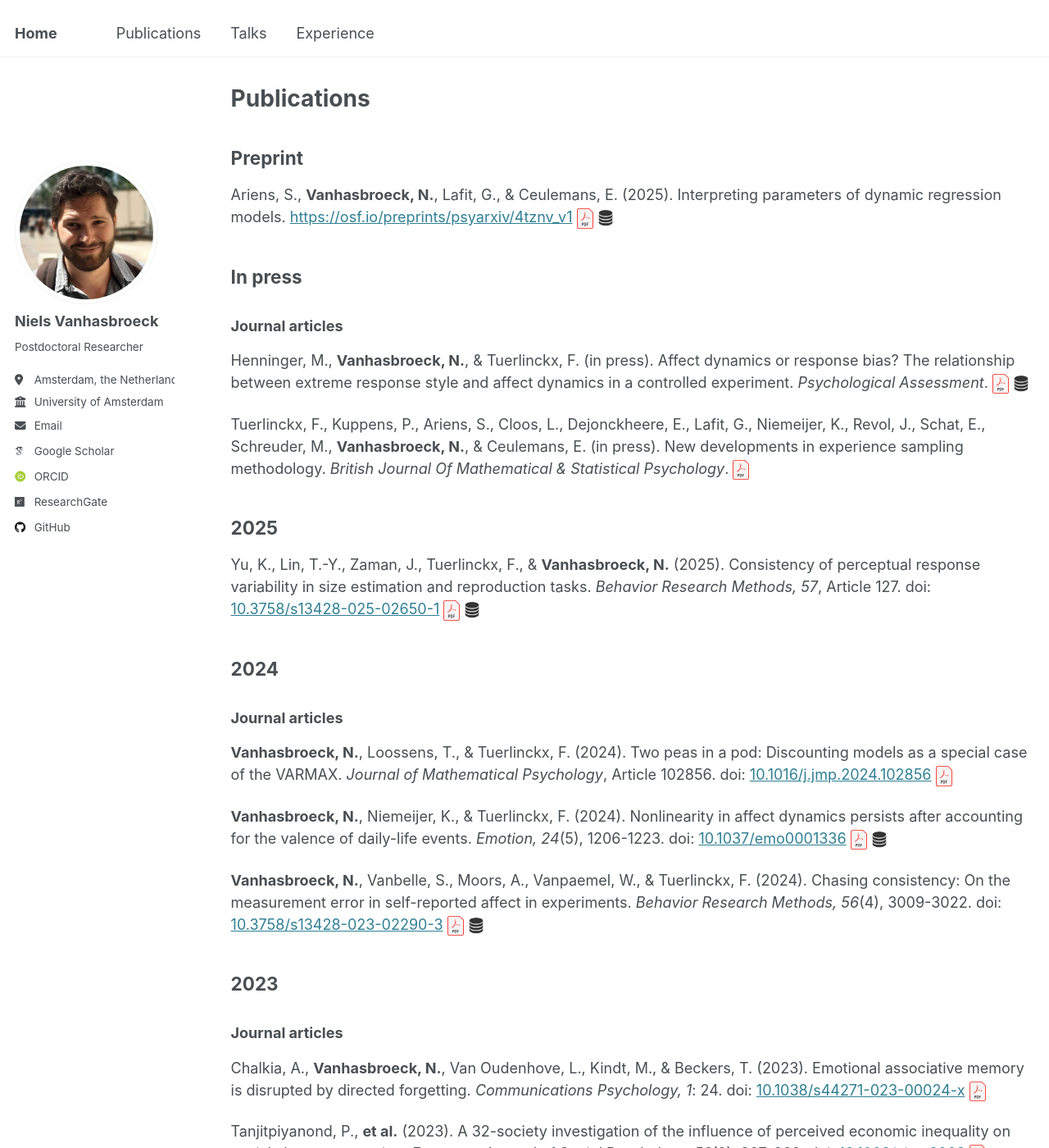
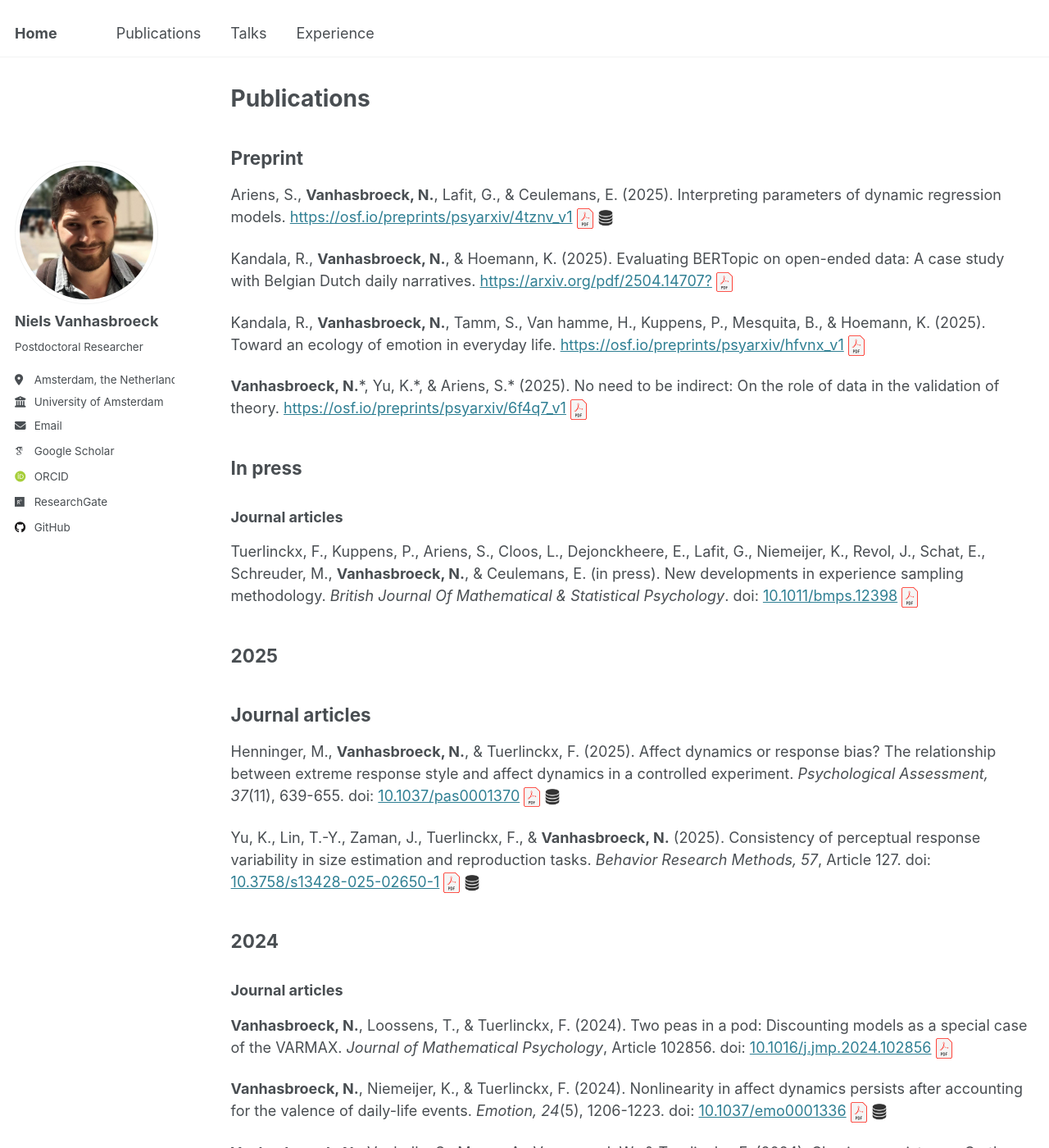
Before and after one commit to ndpvh/ndpvh.github.io, a Jekyll site: the page built from _pages/publications.md, in a window 1280 px wide and 1400 px high. Shown: the whole window at 82% size. Built offline with Jekyll 4.4.1, drawn with Linux system fonts in a browser that asks for light colours; some web fonts are replaced.

Commit message:
Update publication list

```diff
--- a/_pages/publications.md
+++ b/_pages/publications.md
@@ -12,6 +12,15 @@ Ariens, S., **Vanhasbroeck, N.**, Lafit, G., & Ceulemans, E. (2025). Interpretin
 <a href="../files/Ariens_2025_IDPRM.pdf" download><image src="../images/pdf.svg" width="20rem"/></a>
 <a href="https://gitlab.kuleuven.be/u0133721/impulseR"><image src="../images/repository.png" width="20rem"/></a>
 
+Kandala, R., **Vanhasbroeck, N.**, & Hoemann, K. (2025). Evaluating BERTopic on open-ended data: A case study with Belgian Dutch daily narratives. <a href="https://arxiv.org/pdf/2504.14707?">https://arxiv.org/pdf/2504.14707?</a>
+<a href="../files/Kandala_2025_EBO.pdf" download><image src="../images/pdf.svg" width="20rem"/></a>
+
+Kandala, R., **Vanhasbroeck, N.**, Tamm, S., Van hamme, H., Kuppens, P., Mesquita, B., & Hoemann, K. (2025). Toward an ecology of emotion in everyday life. <a href="https://osf.io/preprints/psyarxiv/hfvnx_v1">https://osf.io/preprints/psyarxiv/hfvnx_v1</a>
+<a href="../files/Kandala_2025_TEEEL.pdf" download><image src="../images/pdf.svg" width="20rem"/></a>
+
+**Vanhasbroeck, N.**\*, Yu, K.\*, & Ariens, S.\* (2025). No need to be indirect: On the role of data in the validation of theory. <a href="https://osf.io/preprints/psyarxiv/6f4q7_v1">https://osf.io/preprints/psyarxiv/6f4q7_v1</a>
+<a href="../files/Vanhasbroeck_2025_NNTBI.pdf" download><image src="../images/pdf.svg" width="20rem"/></a>
+
 
 
 <!-- IN PRESS -->
@@ -19,17 +28,19 @@ Ariens, S., **Vanhasbroeck, N.**, Lafit, G., & Ceulemans, E. (2025). Interpretin
 
 ### Journal articles
 
-Henninger, M., **Vanhasbroeck, N.**, & Tuerlinckx, F. (in press). Affect dynamics or response bias? The relationship between extreme response style and affect dynamics in a controlled experiment. _Psychological Assessment_.
-<a href="../files/Henninger_2025_ADRB.pdf" download><image src="../images/pdf.svg" width="20rem"/></a>
-<a href="https://osf.io/w2kvp/"><image src="../images/repository.png" width="20rem"/></a>
-
-Tuerlinckx, F., Kuppens, P., Ariens, S., Cloos, L., Dejonckheere, E., Lafit, G., Niemeijer, K., Revol, J., Schat, E., Schreuder, M., **Vanhasbroeck, N.**, & Ceulemans, E. (in press). New developments in experience sampling methodology. _British Journal Of Mathematical & Statistical Psychology_.
+Tuerlinckx, F., Kuppens, P., Ariens, S., Cloos, L., Dejonckheere, E., Lafit, G., Niemeijer, K., Revol, J., Schat, E., Schreuder, M., **Vanhasbroeck, N.**, & Ceulemans, E. (in press). New developments in experience sampling methodology. _British Journal Of Mathematical & Statistical Psychology_. doi: <a href="https://www.doi.org/10.1011/bmps.12398">10.1011/bmps.12398</a>
 <a href="../files/Tuerlinckx_2025_NDESM.pdf" download><image src="../images/pdf.svg" width="20rem"/></a>
 
 
 
 <!-- 2025 -->
 ## 2025
+
+## Journal articles
+
+Henninger, M., **Vanhasbroeck, N.**, & Tuerlinckx, F. (2025). Affect dynamics or response bias? The relationship between extreme response style and affect dynamics in a controlled experiment. _Psychological Assessment, 37_(11), 639-655. doi: <a href="https://www.doi.org/10.1037/pas0001370">10.1037/pas0001370</a>
+<a href="../files/Henninger_2025_ADRB.pdf" download><image src="../images/pdf.svg" width="20rem"/></a>
+<a href="https://osf.io/w2kvp/"><image src="../images/repository.png" width="20rem"/></a>
 
 Yu, K., Lin, T.-Y., Zaman, J., Tuerlinckx, F., & **Vanhasbroeck, N.** (2025). Consistency of perceptual response variability in size estimation and reproduction tasks. _Behavior Research Methods, 57_, Article 127. doi: <a href="https://www.doi.org/10.3758/s13428-025-02650-1">10.3758/s13428-025-02650-1</a>
 <a href="../files/Yu_2025_COPR.pdf" download><image src="../images/pdf.svg" width="20rem"/></a>
```
